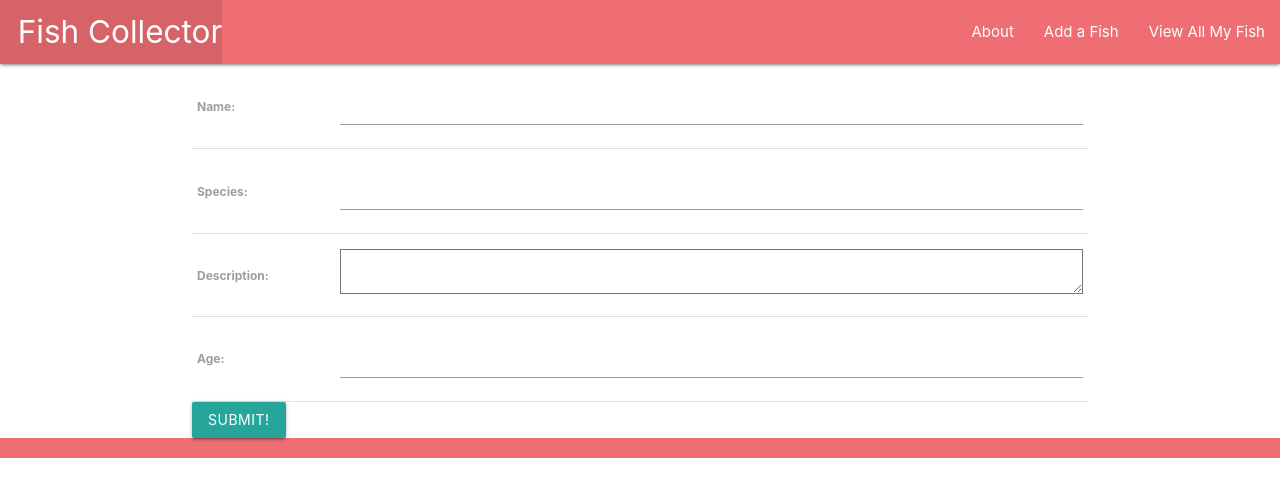
After one commit to calvinfeau/fishcollector, a Django app: page /fish/create/ in a window 1280 px wide. The commit adds this page. Shown: the top 497 px of the page. Run offline with Django 3.2, Linux system fonts and the light colour scheme.

Commit message:
add CRUD + start feeding model

```diff
--- a/main_app/models.py
+++ b/main_app/models.py
@@ -1,6 +1,12 @@
 from django.db import models
+from django.urls import reverse
 
-# Create your models here.
+MEALS = (
+    ('B', 'Breakfast'),
+    ('L', 'Lunch'),
+    ('D', 'Dinner')
+)
+
 class Fish(models.Model):
     name = models.CharField(max_length=100)
     species = models.CharField(max_length=100)
@@ -8,3 +14,21 @@ class Fish(models.Model):
     age = models.IntegerField()
     def __str__(self):
         return self.name
+
+    def get_absolute_url(self):
+        return reverse('detail', kwargs={'fish_id': self.id})
+
+
+class Feeding(models.Model):
+    date = models.DateField()
+    meal = models.CharField(
+    max_length=1,
+    # add the 'choices' field option
+    choices=MEALS,
+    # set the default value for meal to be 'B'
+    default=MEALS[0][0]
+    )
+    fish = models.ForeignKey(Fish, on_delete=models.CASCADE)
+    def __str__(self):
+    # Nice method for obtaining the friendly value of a Field.choice
+        return f"{self.get_meal_display()} on {self.date}"
--- a/main_app/templates/base.html
+++ b/main_app/templates/base.html
@@ -18,8 +18,10 @@
                     <li><a href="/" class="left brand-logo">&nbsp;&nbsp;Fish Collector</a></li>
                 </ul>
                 <ul class="right">
-                    <li><a href="/about">About</a></li>
-                    <li><a href="/fish">View All My Fish</a></li>
+                    <li><a href="{% url 'about' %}">About</a></li>
+                    <!-- new link below -->
+                    <li><a href="{% url 'fish_create' %}">Add a Fish</a></li>
+                    <li><a href="{% url 'index' %}">View All My Fish</a></li>
                 </ul>
             </div>
         </nav>
--- a/main_app/templates/fish/detail.html
+++ b/main_app/templates/fish/detail.html
@@ -14,6 +14,10 @@
       <p>Age: Baby Fish</p>
     {% endif %}
   </div>
+    <div class="card-action">
+    <a href="{% url 'fish_update' single_fish.id %}">Edit</a>
+    <a href="{% url 'fish_delete' single_fish.id %}">Delete</a>
+  </div>
 </div>
 
 {% endblock %}
--- /dev/null
+++ b/main_app/templates/main_app/fish_form.html
@@ -0,0 +1,14 @@
+{% extends 'base.html' %}
+
+{% block content %}
+  <!-- Leaving the action empty makes the form post to the same url used to display it -->
+  <form action="" method="post">
+    <!-- Django requires the following for security purposes -->
+    {% csrf_token %}
+    <table>
+      <!-- Render the inputs inside of <tr>s & <td>s -->
+      {{ form.as_table }}
+    </table>
+    <input type="submit" value="Submit!" class="btn">
+  </form>
+{% endblock %}
--- a/main_app/urls.py
+++ b/main_app/urls.py
@@ -6,4 +6,7 @@ urlpatterns = [
   path('about/', views.about, name='about'),
   path('fish/', views.fish_index, name="index"),
   path('fish/<int:fish_id>/', views.fish_detail, name='detail'),
+  path('fish/create/', views.FishCreate.as_view(), name='fish_create'),
+  path('fish/<int:pk>/update/', views.FishUpdate.as_view(), name='fish_update'),
+  path('fish/<int:pk>/delete/', views.FishDelete.as_view(), name='fish_delete'),
 ]
--- a/main_app/views.py
+++ b/main_app/views.py
@@ -1,6 +1,19 @@
 from django.shortcuts import render
+from django.views.generic.edit import CreateView, UpdateView, DeleteView
 from .models import Fish
 
+class FishCreate(CreateView):
+  model = Fish
+  fields = '__all__'
+
+class FishUpdate(UpdateView):
+  model = Fish
+  # Let's make it impossible to rename a cat :)
+  fields = ['species', 'description', 'age']
+
+class FishDelete(DeleteView):
+  model = Fish
+  success_url = '/fish/'
 
 # Create your views here.
 def home(request):
```
Also changed, not shown: main_app/templates/main_app/fish_confirm_delete.html (added, +13 -0 lines).
